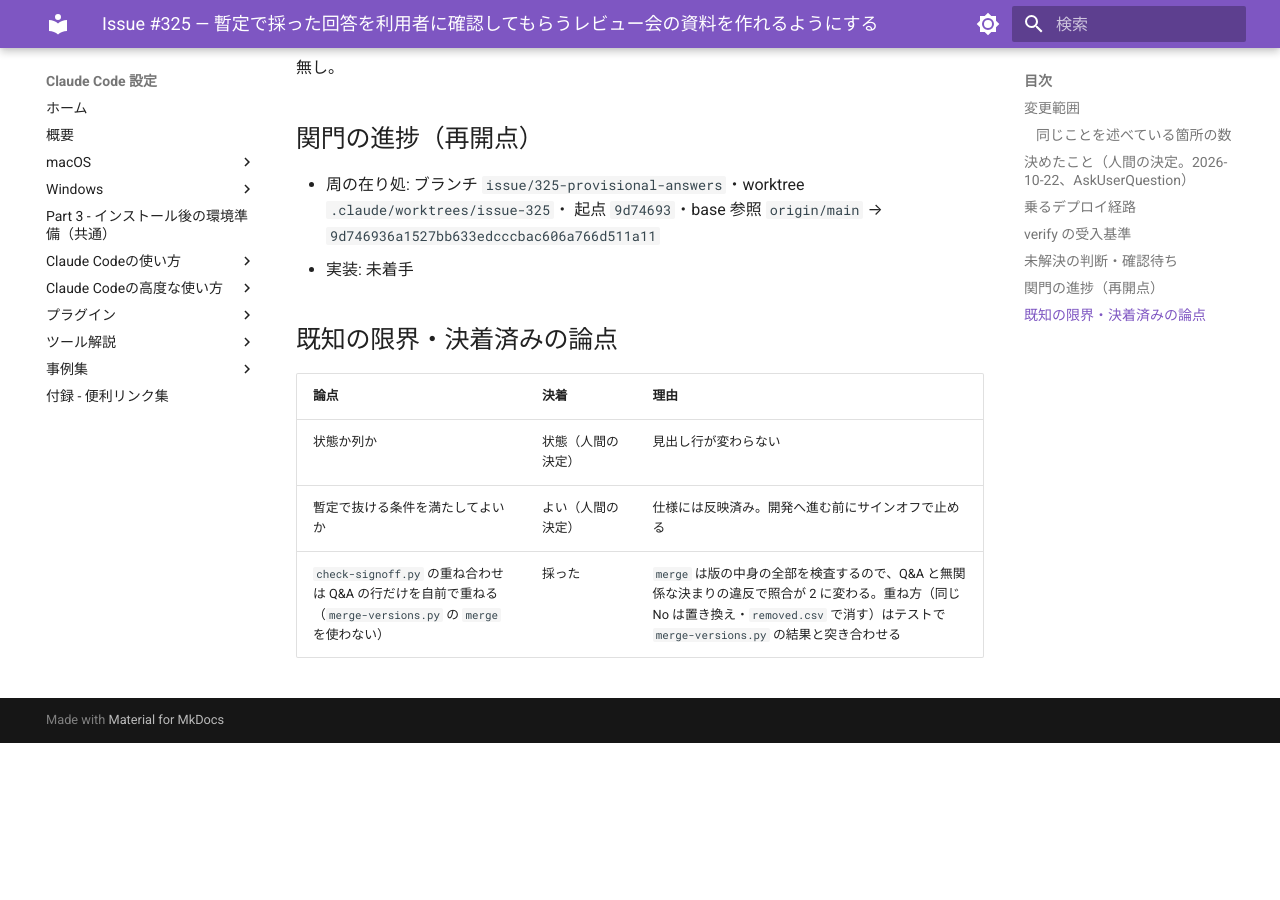
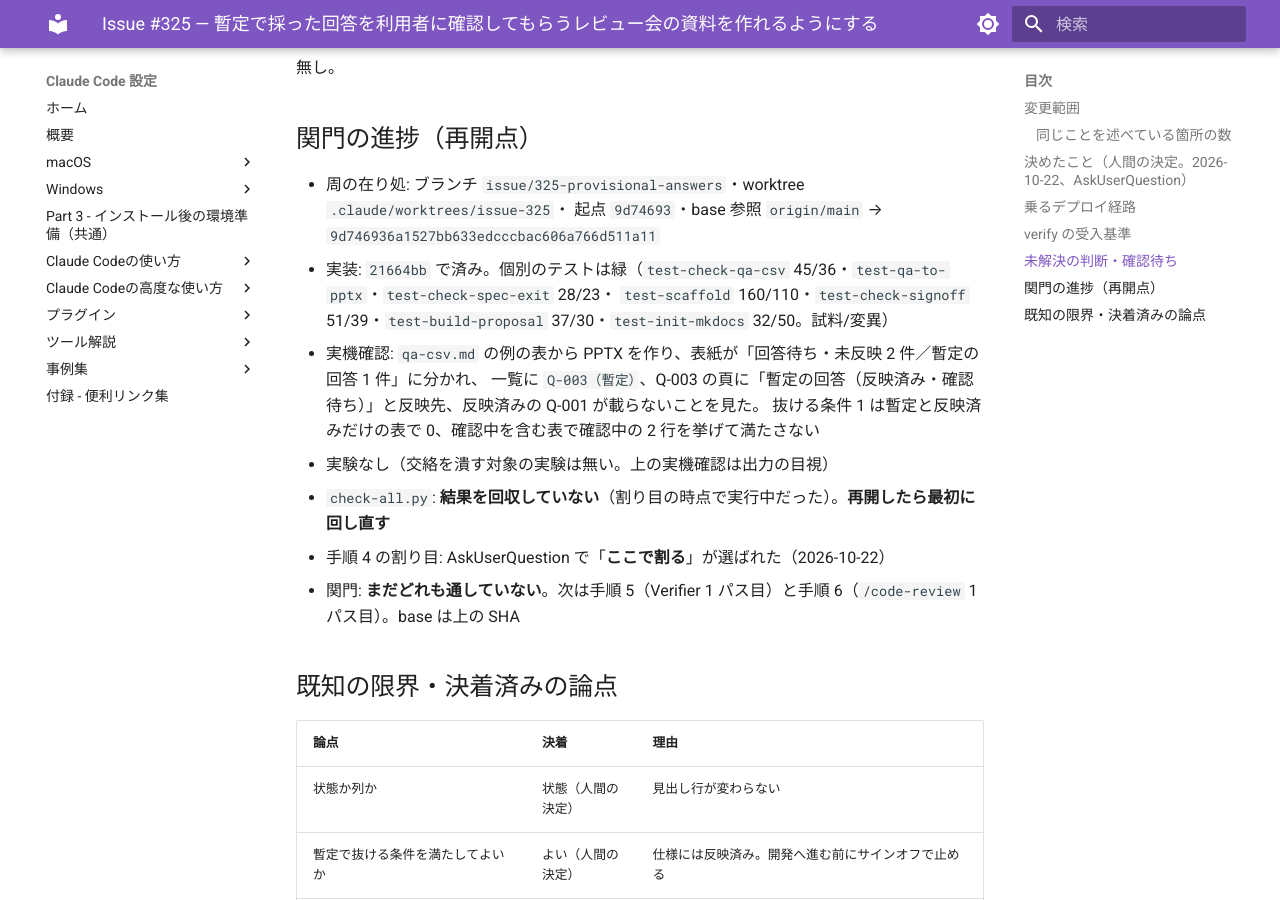
Before and after one commit to hdknr/claude-code-setup, an MkDocs documentation site: the page built from docs/plans/issue-325.md, in a window 1280 px wide and 900 px high, scrolled down 3369 px. Built offline with MkDocs 1.6.1 and Material for MkDocs 9.7.7, drawn with Linux system fonts in a browser that asks for light colours; before the commit the page ends 4112 px from its top, so only the background shows below that.

Commit message:
docs(plans): #325 の再開点（手順 4 の割り目）を記録する
Co-Authored-By: Claude Opus 5.5 <noreply@anthropic.com>

```diff
--- a/docs/plans/issue-325.md
+++ b/docs/plans/issue-325.md
@@ -78,7 +78,15 @@
 
 - 周の在り処: ブランチ `issue/325-provisional-answers`・worktree `.claude/worktrees/issue-325`・
   起点 `9d74693`・base 参照 `origin/main` → `9d746936a1527bb633edcccbac606a766d511a11`
-- 実装: 未着手
+- 実装: `21664bb` で済み。個別のテストは緑（`test-check-qa-csv` 45/36・`test-qa-to-pptx`・`test-check-spec-exit` 28/23・
+  `test-scaffold` 160/110・`test-check-signoff` 51/39・`test-build-proposal` 37/30・`test-init-mkdocs` 32/50。試料/変異）
+- 実機確認: `qa-csv.md` の例の表から PPTX を作り、表紙が「回答待ち・未反映 2 件／暫定の回答 1 件」に分かれ、
+  一覧に `Q-003（暫定）`、Q-003 の頁に「暫定の回答（反映済み・確認待ち）」と反映先、反映済みの Q-001 が載らないことを見た。
+  抜ける条件 1 は暫定と反映済みだけの表で 0、確認中を含む表で確認中の 2 行を挙げて満たさない
+- 実験なし（交絡を潰す対象の実験は無い。上の実機確認は出力の目視）
+- `check-all.py`: **結果を回収していない**（割り目の時点で実行中だった）。**再開したら最初に回し直す**
+- 手順 4 の割り目: AskUserQuestion で「**ここで割る**」が選ばれた（2026-10-22）
+- 関門: **まだどれも通していない**。次は手順 5（Verifier 1 パス目）と手順 6（`/code-review` 1 パス目）。base は上の SHA
 
 ## 既知の限界・決着済みの論点
 
```
